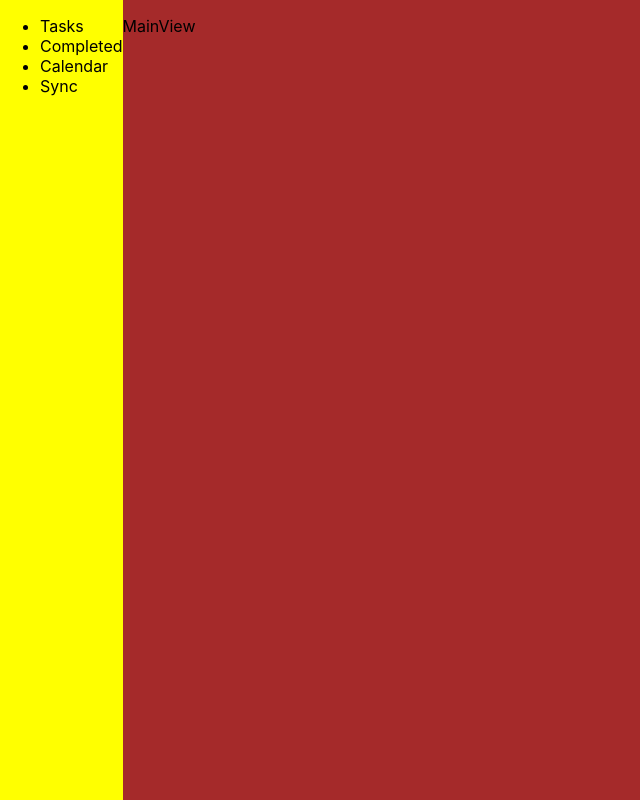
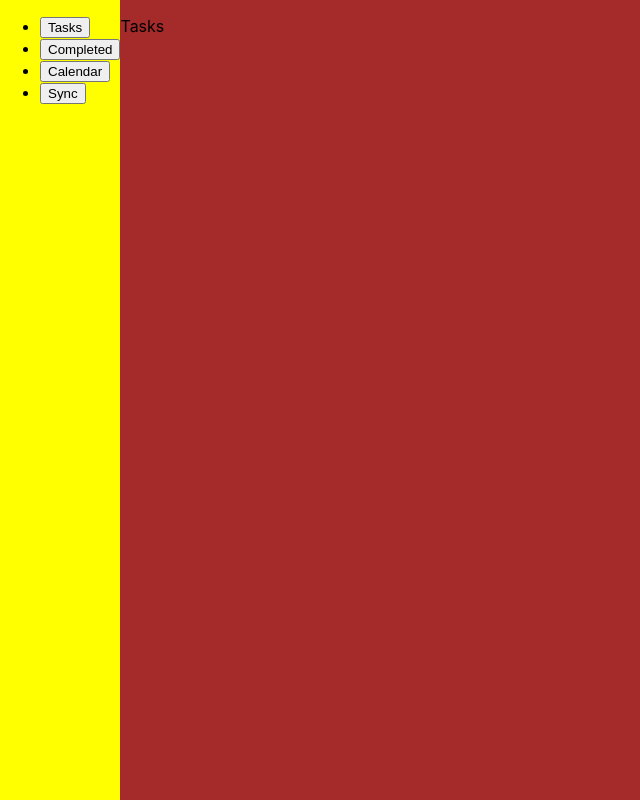
Before and after one commit to kelvin-14/Avocado_PC, a React (Create React App) app in the folder avocadoui/: page / in a window 1280 px wide. Shown: the whole page, without its empty margins (0-640 px from the left). Built offline with nearby package versions, Linux system fonts and the light colour scheme.

Commit message:
menu bar with main view and changing of view on menu item click

```diff
--- a/avocadoui/src/components/App.tsx
+++ b/avocadoui/src/components/App.tsx
@@ -1,13 +1,21 @@
-import React from 'react';
+import { useState } from 'react';
 import Menu from './Menu';
 import MainView from './MainView';
 import '../css/App.css'
 
 function App() {
+
+  const [menuIndex, setMenuIndex] = useState(0)
+
+  const changeMenuIndex = (newIndex: number) => {
+    setMenuIndex(newIndex)
+    console.log(menuIndex)
+  }
+
   return (
     <div className="App">
-      <Menu/>
-      <MainView/>
+      <Menu changePageIndex={changeMenuIndex}/>
+      <MainView menuIndex = {menuIndex}/>
     </div>
   );
 }
--- a/avocadoui/src/components/MainView.tsx
+++ b/avocadoui/src/components/MainView.tsx
@@ -1,12 +1,35 @@
 import React from 'react';
 import '../css/MainView.css'
 
-function MainView() {
-  return (
-    <div className="MainView">
-        <p>MainView</p>
-    </div>
-  );
+function MainView(props: any) {
+
+    let pageToShow = <p>Error</p>;
+    switch (props.menuIndex) {
+        case 0:
+            pageToShow = <p>Tasks</p>
+            break;
+
+        case 1:
+            pageToShow = <p>Completed</p>
+            break;
+
+        case 2:
+            pageToShow = <p>Calendar</p>
+            break;
+
+        case 3:
+            pageToShow =  <p>Sync</p>
+            break;
+
+        default:
+            <p>Error</p>;
+    }
+
+    return (
+        <div className="MainView">
+            {pageToShow}
+        </div>
+    );
 }
 
 export default MainView;
--- a/avocadoui/src/components/Menu.tsx
+++ b/avocadoui/src/components/Menu.tsx
@@ -1,14 +1,14 @@
 import React from 'react';
 import '../css/Menu.css'
 
-function Menu() {
+function Menu(props: any) {
   return (
     <div className="Menu">
         <ul>
-            <li>Tasks</li>
-            <li>Completed</li>
-            <li>Calendar</li>
-            <li>Sync</li>
+            <li><button onClick={() => props.changePageIndex(0)}>Tasks</button></li>
+            <li><button onClick={() => props.changePageIndex(1)}>Completed</button></li>
+            <li><button onClick={() => props.changePageIndex(2)}>Calendar</button></li>
+            <li><button onClick={() => props.changePageIndex(3)}>Sync</button></li>
         </ul>
     </div>
   );
```
Also changed, not shown: 1 other file (tests, documents, lock files or other folders).
